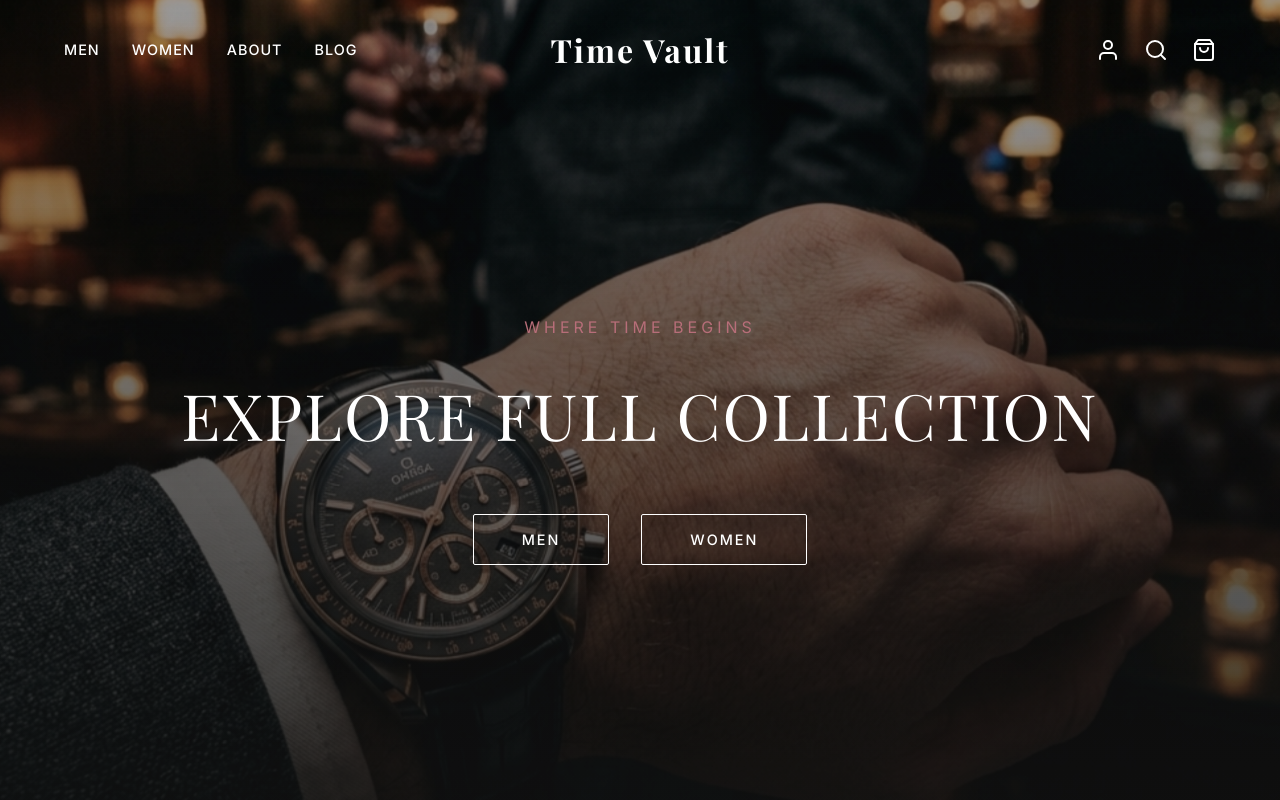
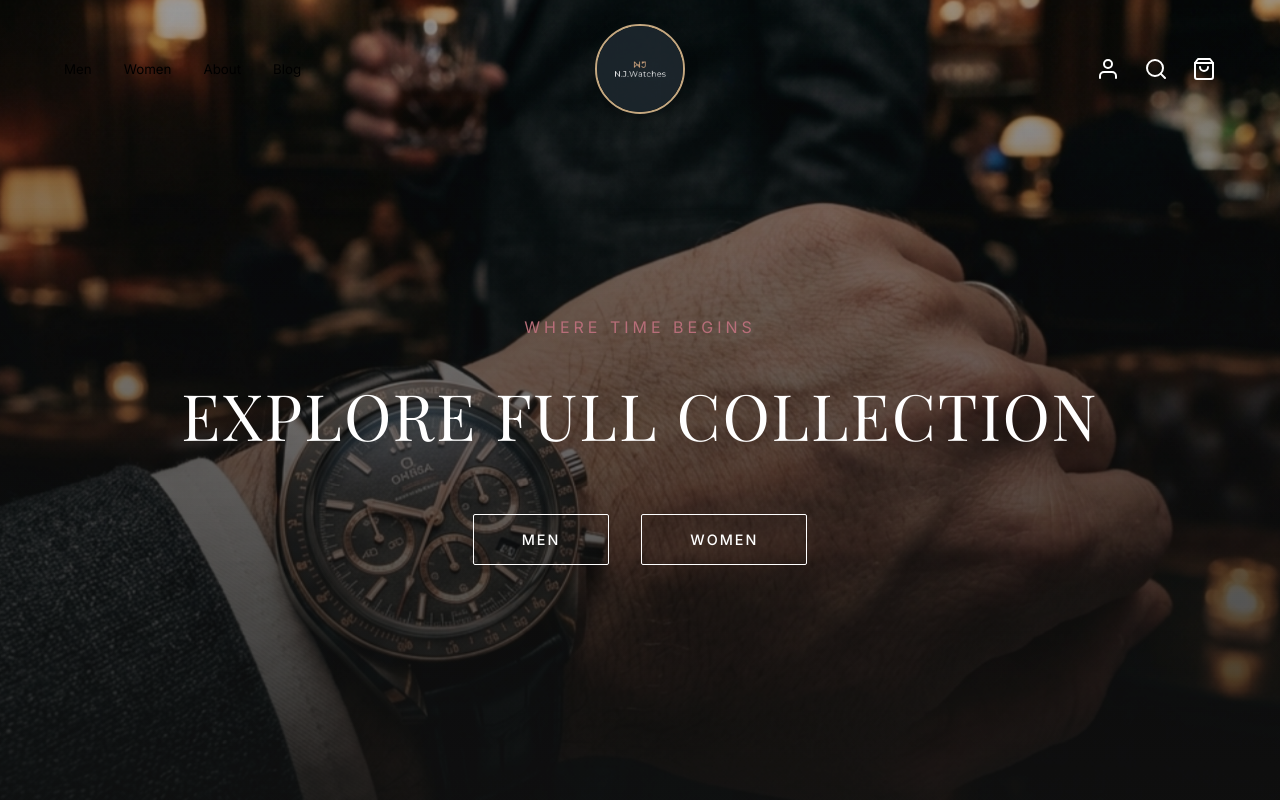
Before and after one commit to Harshavidath12/New-Jayarathna-watches, a React (Vite) app in the folder Frontend/: page / in a window 1280 px wide. Shown: the top 800 px of the page. Built offline with nearby package versions, Linux system fonts and the light colour scheme.

Commit message:
feat(navbar): display circular N.J. Watches brand logo and wire account/cart pathways in Navbar.jsx

```diff
--- a/Frontend/src/components/Navbar.jsx
+++ b/Frontend/src/components/Navbar.jsx
@@ -1,7 +1,7 @@
 import React, { useState, useEffect } from 'react';
 import './Navbar.css';
 
-const Navbar = () => {
+const Navbar = ({ cartCount = 0, onNavigate, onOpenCart, currentPage = 'HOME', user = null }) => {
   const [scrolled, setScrolled] = useState(false);
 
   useEffect(() => {
@@ -17,31 +17,69 @@ const Navbar = () => {
     return () => window.removeEventListener('scroll', handleScroll);
   }, []);
 
+  const isScrolledOrLightPage = scrolled || currentPage !== 'HOME';
+
   return (
-    <nav className={`navbar ${scrolled ? 'scrolled' : ''}`}>
+    <nav className={`navbar ${isScrolledOrLightPage ? 'scrolled' : ''}`}>
       <div className="navbar-left">
         <ul className="nav-links">
-          <li><a href="#men" className="nav-link">Men</a></li>
-          <li><a href="#women" className="nav-link">Women</a></li>
-          <li><a href="#about" className="nav-link">About</a></li>
-          <li><a href="#blog" className="nav-link">Blog</a></li>
+          <li>
+            <button
+              onClick={() => onNavigate('MENS_COLLECTION')}
+              className="nav-link-btn"
+            >
+              Men
+            </button>
+          </li>
+          <li>
+            <button
+              onClick={() => onNavigate('HOME')}
+              className="nav-link-btn"
+            >
+              Women
+            </button>
+          </li>
+          <li>
+            <button
+              onClick={() => onNavigate('HOME')}
+              className="nav-link-btn"
+            >
+              About
+            </button>
+          </li>
+          <li>
+            <button
+              onClick={() => onNavigate('HOME')}
+              className="nav-link-btn"
+            >
+              Blog
+            </button>
+          </li>
         </ul>
       </div>
 
       <div className="navbar-center">
-        <h1 className="logo">Time Vault</h1>
+        <div
+          className="logo-container clickable-logo"
+          onClick={() => onNavigate('HOME')}
+        >
+          <img src="/nj_watches_logo.png" alt="N.J. Watches Logo" className="site-logo-circle" />
+        </div>
       </div>
 
       <div className="navbar-right">
         <div className="nav-icons">
-          <button className="icon-btn" aria-label="Account">
+          <button className="icon-btn" aria-label="Account" onClick={() => onNavigate(user ? 'PROFILE' : 'SIGN_IN')}>
             <svg viewBox="0 0 24 24" fill="none" stroke="currentColor" strokeWidth="2" strokeLinecap="round" strokeLinejoin="round"><path d="M20 21v-2a4 4 0 0 0-4-4H8a4 4 0 0 0-4 4v2"></path><circle cx="12" cy="7" r="4"></circle></svg>
           </button>
-          <button className="icon-btn" aria-label="Search">
+          <button className="icon-btn" aria-label="Search" onClick={() => onNavigate('HOME')}>
             <svg viewBox="0 0 24 24" fill="none" stroke="currentColor" strokeWidth="2" strokeLinecap="round" strokeLinejoin="round"><circle cx="11" cy="11" r="8"></circle><line x1="21" y1="21" x2="16.65" y2="16.65"></line></svg>
           </button>
-          <button className="icon-btn" aria-label="Cart">
+          <button className="icon-btn cart-icon-btn" aria-label="Cart" onClick={onOpenCart}>
             <svg viewBox="0 0 24 24" fill="none" stroke="currentColor" strokeWidth="2" strokeLinecap="round" strokeLinejoin="round"><path d="M6 2L3 6v14a2 2 0 0 0 2 2h14a2 2 0 0 0 2-2V6l-3-4z"></path><line x1="3" y1="6" x2="21" y2="6"></line><path d="M16 10a4 4 0 0 1-8 0"></path></svg>
+            {cartCount > 0 && (
+              <span className="cart-badge">{cartCount}</span>
+            )}
           </button>
         </div>
       </div>
```
